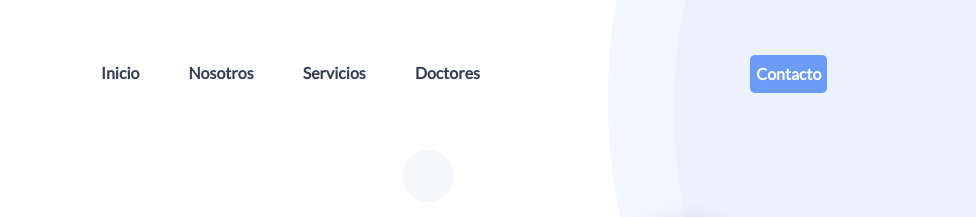
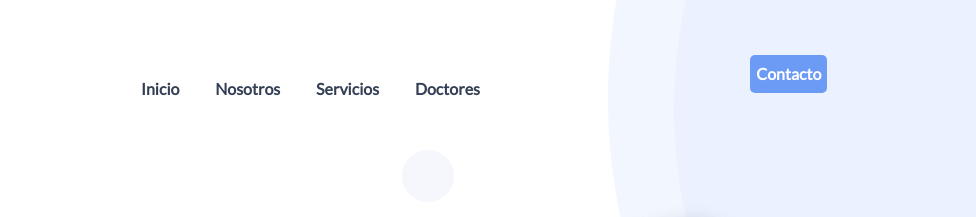
Before and after one commit to josedegouveiac/sevicios-medicos, a plain HTML site: page index.html in a window 1280 px wide. Shown: the top 217 px of the page, 304-1280 px from the left. Drawn offline with Linux system fonts and the light colour scheme.

Commit message:
servicios medicos

```diff
--- a/css/styles.css
+++ b/css/styles.css
@@ -1,14 +1,10 @@
 * {
-    padding: 0px;
-    margin: 0px;
     box-sizing: border-box;
 }
 
 .container {
     padding: 0px;
     margin: 0px;
-    width: 1440px;
-    height: 1024px;
 }
 
 .bg img.e-2 {
```
